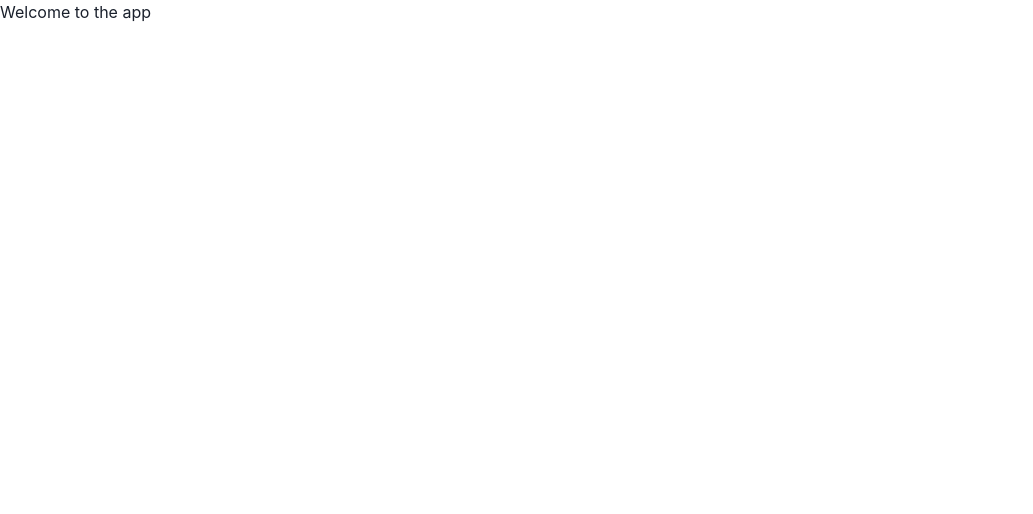
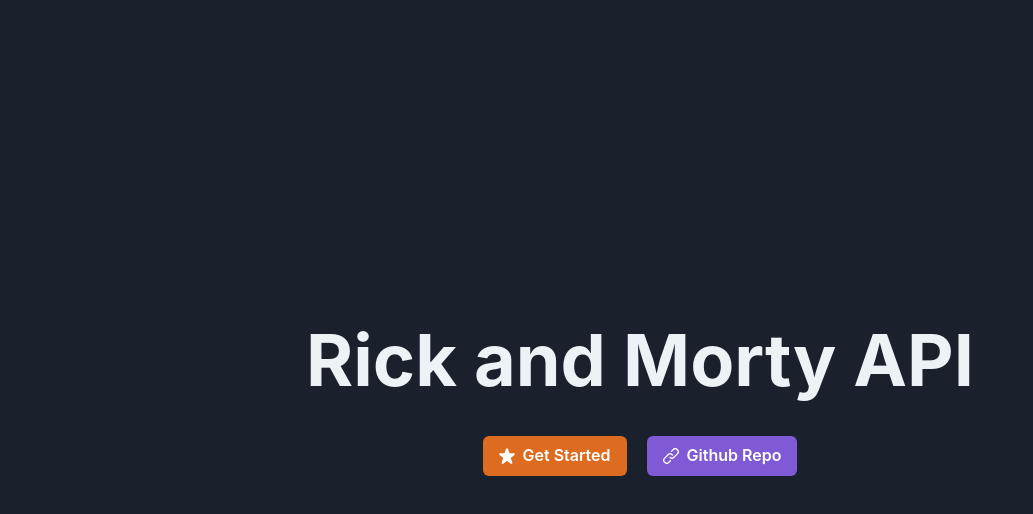
Before and after one commit to georgichichev/rick-and-morty, a React (Vite) app: page / in a window 1280 px wide. Shown: the top 514 px of the page, without its empty margins (0-1033 px from the left). Built offline with nearby package versions, Linux system fonts and the light colour scheme.

Commit message:
Create landing page

```diff
--- /dev/null
+++ b/src/features/landing/Landing.tsx
@@ -0,0 +1,28 @@
+import { LinkIcon, StarIcon } from '@chakra-ui/icons';
+import { Button, Flex, Heading } from '@chakra-ui/react';
+
+export const Landing = () => {
+  return (
+    <Flex
+      w="100%"
+      direction="column"
+      gap={10}
+      justify="center"
+      align="center"
+      h="100vh"
+      bg="gray.800"
+    >
+      <Heading color="gray.100" size="4xl">
+        Rick and Morty API
+      </Heading>
+      <Flex gap={5}>
+        <Button colorScheme="orange" leftIcon={<StarIcon />}>
+          Get Started
+        </Button>
+        <Button colorScheme="purple" leftIcon={<LinkIcon />}>
+          Github Repo
+        </Button>
+      </Flex>
+    </Flex>
+  );
+};
--- /dev/null
+++ b/src/features/landing/index.ts
@@ -0,0 +1 @@
+export * from './Landing';
--- a/src/routes/index.tsx
+++ b/src/routes/index.tsx
@@ -1,10 +1,11 @@
+import { Landing } from '@/features/landing';
 import { useRoutes } from 'react-router-dom';
 
 export const AppRoutes = () => {
   const commonRoutes = [
     {
       path: '/',
-      element: <div>Welcome to the app</div>,
+      element: <Landing />,
     },
     { path: '*', element: <div>Page not found...</div> },
   ];
```
